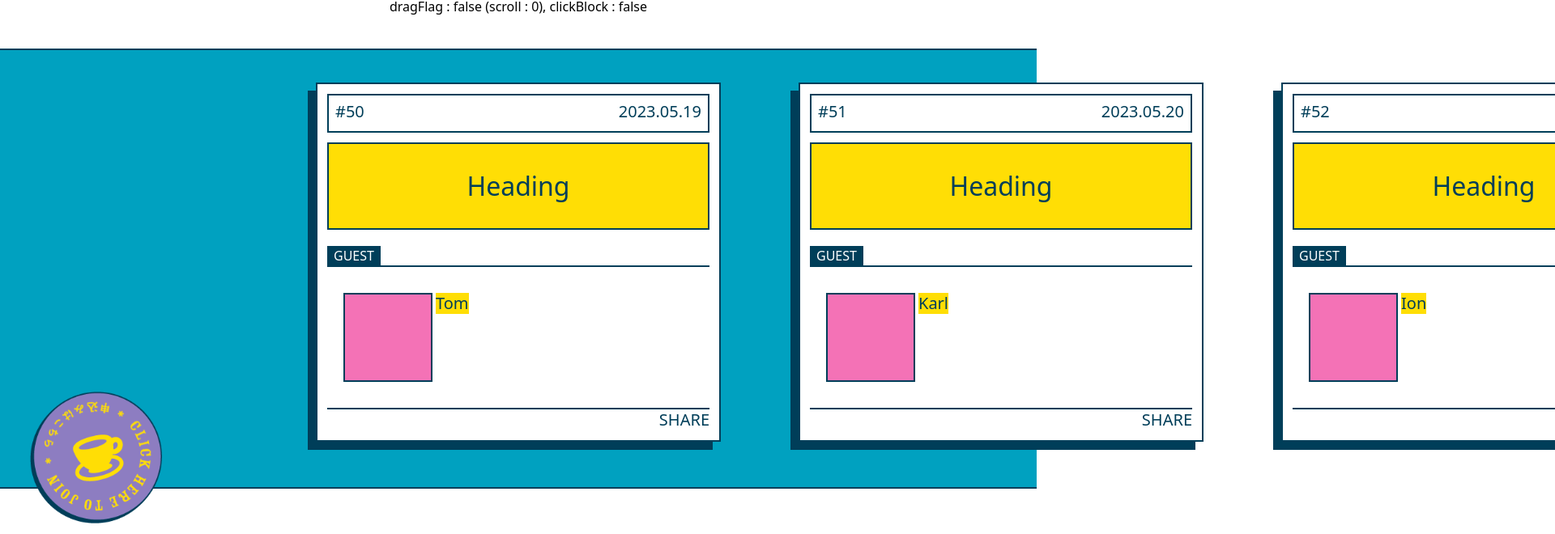
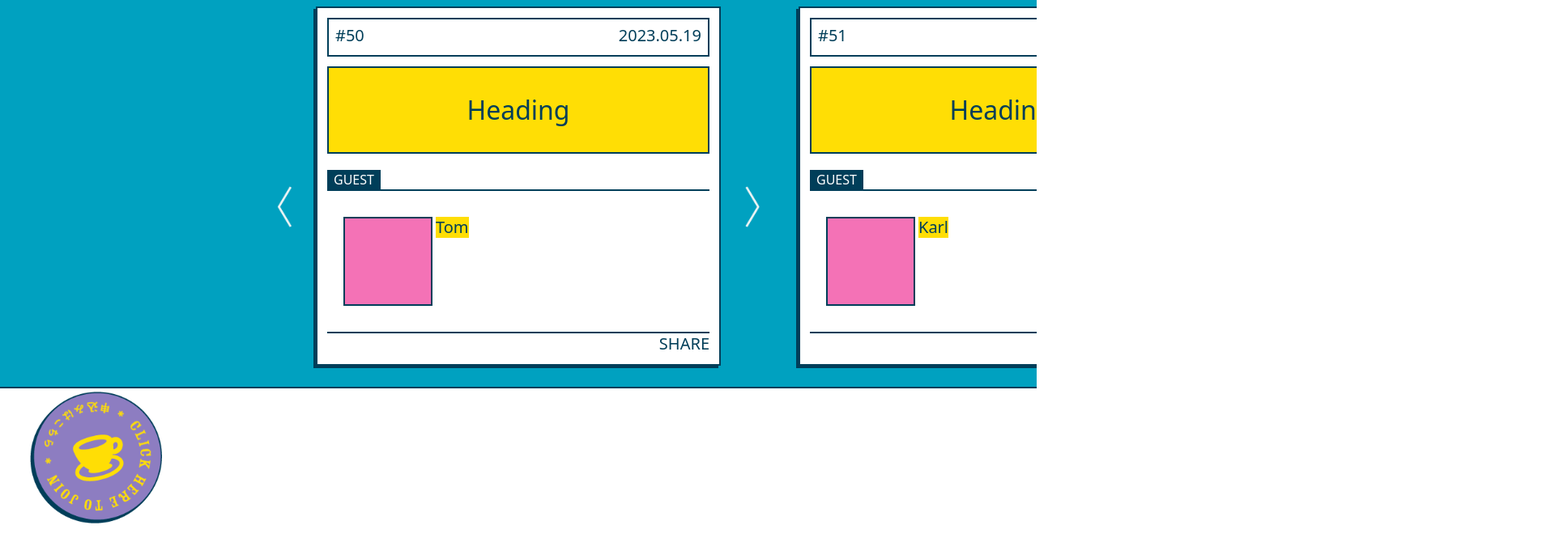
Before and after one commit to hua5155/clone_sites, a SvelteKit app: page /social_coffee_house in a window 1280 px wide. Shown: the part 116-776 px from the top of the page at 81% size, 1920 px wide, since content can reach past the window. Built offline with nearby package versions, Linux system fonts and the light colour scheme.

Commit message:
Refactored Social Coffee House.

```diff
--- a/src/routes/social_coffee_house/+page.svelte
+++ b/src/routes/social_coffee_house/+page.svelte
@@ -1,9 +1,5 @@
 <script lang="ts">
 	import Card from './Card.svelte';
-
-	let modalFlag = false;
-	let animationIn = false;
-	let animationOut = false;
 
 	const dummyData = [
 		{
@@ -32,70 +28,119 @@
 		}
 	];
 	let selected = dummyData[0];
+
+	const SLIDE_WIDTH = 596 as const;
+	const pageLimit = (dummyData.length - 1) * -1;
+
+	let dragFlag = false;
 	let clickBlock = false; // try to find better solution
-
 	let scroll = 0;
 	let referenceX = 0;
-	let dragFlag = false;
-	let slideElement: HTMLElement;
-	const handleDrag = (e: MouseEvent) => {
-		if (dragFlag === false) {
+
+	let modalFlag = false;
+	let animationIn = false;
+	let animationOut = false;
+
+	let page = 0;
+</script>
+
+<svelte:window
+	on:mousemove={(e) => {
+		if (dragFlag === false) return;
+		else clickBlock = true;
+
+		scroll += e.screenX - referenceX;
+		referenceX = e.screenX;
+	}}
+	on:mouseup={(e) => {
+		setTimeout(() => {
+			clickBlock = false;
+		}, 10);
+		dragFlag = false;
+
+		let page = Math.round(scroll / SLIDE_WIDTH);
+		if (page > 0) {
+			scroll = SLIDE_WIDTH * 0;
 			return;
 		}
+		if (page < pageLimit) {
+			scroll = SLIDE_WIDTH * pageLimit;
+			return;
+		}
+		scroll = SLIDE_WIDTH * page;
+	}}
+/>
 
-		clickBlock = true;
-
-		// let referenceX = slideElement.getBoundingClientRect().left;
-		let deviation = e.pageX - referenceX;
-		scroll += deviation;
-
-		referenceX = e.pageX;
-	};
-</script>
-
-<main class="absolute left-0 top-0 h-screen w-screen max-w-full">
-	<div class="mx-auto mt-10 h-fit w-fit">
+<main class="absolute left-0 top-0 h-screen w-screen max-w-full overflow-x-hidden">
+	<!-- <img class="w-full" src="social_coffee_house/fv_pc.png" alt="" /> -->
+	<!-- <div class="pt-10"></div>
+	<div class="mx-auto h-fit w-fit">
 		<p>{`modalFlag : ${modalFlag}`}</p>
 		<p>{`animationIn : ${animationIn}`}</p>
 		<p>{`animationOut : ${animationOut}`}</p>
-		<p>{`dragFlag : ${dragFlag} (scroll : ${scroll}), clickBlock : ${clickBlock}`}</p>
-	</div>
+		<p>{`clickBlock : ${clickBlock}`}</p>
+		<p>{`dragFlag : ${dragFlag} (scroll : ${scroll})`}</p>
+	</div> -->
 
-	<div class="mt-10 border-b-2 border-t-2 border-[#003e59] bg-[#00a1c0]">
+	<div class="pt-24"></div>
+	<div
+		class="flex h-[500px] w-screen items-center justify-center overflow-hidden border-y-2 border-[#003e59] bg-[#00a1c0]"
+	>
+		<div
+			class="relative flex w-[--width] items-center justify-center"
+			style:--width="{SLIDE_WIDTH}px"
+		>
+			<button
+				class="absolute left-0 top-1/2"
+				on:click={() => {
+					page = scroll / SLIDE_WIDTH;
+					if (page < 0) {
+						scroll = (page + 1) * SLIDE_WIDTH;
+					}
+				}}
+			>
+				<img class="w-[18px]" src="social_coffee_house/arrow_left.png" alt="left arrow" />
+			</button>
+			<button
+				class="absolute right-0 top-1/2"
+				on:click={() => {
+					page = scroll / SLIDE_WIDTH;
+					if (page > pageLimit) {
+						scroll = (page - 1) * SLIDE_WIDTH;
+					}
+				}}
+			>
+				<img class="w-[18px]" src="social_coffee_house/arrow_right.png" alt="right arrow" />
+			</button>
 			<ul
-			class="draggable mx-auto mt-10 flex h-[500px] w-[500px] flex-row space-x-24"
-			style="--position: {scroll}px;"
-			bind:this={slideElement}
+				class="flex h-fit w-[500px] translate-x-[--position] flex-row gap-24"
+				class:transition-transform={!dragFlag}
+				class:duration-500={!dragFlag}
+				style:--position="{scroll}px"
 			>
 				{#each dummyData as card, index}
-				<li
+					<li>
+						<button
 							on:mousedown={(e) => {
-						// console.log('mouse down');
-						referenceX = e.pageX;
+								referenceX = e.screenX;
 								dragFlag = true;
 							}}
-				>
-					<button
-						class=""
 							on:click={() => {
-							if (clickBlock === true) {
-								return;
-							}
+								if (clickBlock === true) return;
+
 								selected = dummyData[index];
 								modalFlag = true;
 								animationIn = true;
 							}}
 						>
 							<Card id={card.id} date={card.date} heading={card.heading}>
-							<div class="flex flex-row space-x-5">
 								<div class="flex flex-row space-x-1">
 									<div class="h-[110px] w-[110px] border-2 border-[#003e59] bg-pink-400" />
-									<div
+									<p
 										class="h-fit w-fit bg-[#ffde05] text-[20px] font-[400] capitalize leading-[1.6rem] text-[#003e59]"
 									>
 										{card.name}
-									</div>
-								</div>
+									</p>
 								</div>
 							</Card>
 						</button>
@@ -103,9 +148,10 @@
 				{/each}
 			</ul>
 		</div>
+	</div>
 
 	{#if modalFlag === true}
-		<div
+		<button
 			class="absolute left-0 top-0 flex h-screen w-screen items-center justify-center bg-black/50"
 			class:modal-fadeIn={animationIn === true}
 			class:modal-fadeOut={animationOut === true}
@@ -113,7 +159,6 @@
 				animationIn = false;
 				animationOut = true;
 			}}
-			on:keydown={() => {}}
 			on:animationend={() => {
 				if (animationIn === true) {
 					return;
@@ -124,75 +169,41 @@
 			}}
 		>
 			<div class="h-fit w-fit">
-				<button class="mx-auto mb-1 block h-fit w-fit">
-					<div
-						class="box-shadow h-[50px] w-[50px] rounded-full border-2 border-[#003e59] bg-white text-[30px] text-[#003e59]"
+				<div class="mx-auto mb-1 block h-fit w-fit">
+					<button
+						class="h-[50px] w-[50px] rounded-full border-2 border-[#003e59] bg-white text-[30px] text-[#003e59] drop-shadow-[-3px_3px_0px_#003e59]"
 					>
 						X
+					</button>
 				</div>
-				</button>
 				<Card id={selected.id} date={selected.date} heading={selected.heading}>
 					<div class="flex flex-row space-x-5">
-						<div class="flex flex-row space-x-1">
 						<div class="h-[110px] w-[110px] border-2 border-[#003e59] bg-pink-400" />
-							<div
+						<p
 							class="h-fit w-fit bg-[#ffde05] text-[20px] font-[400] capitalize leading-[1.6rem] text-[#003e59]"
 						>
 							{selected.name}
-							</div>
-						</div>
+						</p>
 					</div>
 				</Card>
 			</div>
-		</div>
+		</button>
 	{/if}
 
+	<a
+		class="fixed bottom-10 left-10 drop-shadow-[-3px_3px_0px_#003e59] transition-transform duration-500 hover:scale-110"
+		href="https://socialcoffeehouse.arca.tokyo/"
+	>
+		<img class="h-[160px] w-[160px]" src="social_coffee_house/circle_center.png" alt="" />
 		<div
-		class="box-shadow fixed bottom-10 left-10 h-fit w-fit transition-transform duration-500 hover:scale-110"
+			class="absolute left-0 top-0 flex h-full w-full animate-[spin_11s_linear_infinite] items-center justify-center"
 		>
-		<div class="z-0 h-fit w-fit">
-			<img class="h-[160px] w-[160px]" src="social_coffee_house/circle_center.png" alt="" />
-		</div>
-		<div class="rotate absolute left-0 top-0 z-10 flex h-full w-full items-center justify-center">
 			<img class="h-[135px] w-[135px]" src="social_coffee_house/circle_txt.png" alt="" />
 		</div>
-	</div>
+	</a>
 </main>
 
-<svelte:window
-	on:keypress={(e) => {
-		// console.log(`window : ${e.key}`);
-	}}
-	on:mousemove={(e) => {
-		// console.log('mouse move');
-		handleDrag(e);
-	}}
-	on:mouseup={() => {
-		// console.log('mouse up');
-		setTimeout(() => {
-			clickBlock = false;
-		}, 10);
-		dragFlag = false;
-	}}
-/>
-
 <style>
-	.box-shadow {
-		filter: drop-shadow(-3px 3px 0px #003e59);
-	}
-
-	.rotate {
-		animation: rotate 11000ms linear infinite;
-	}
-	@keyframes rotate {
-		0% {
-			transform: rotate(0deg);
-		}
-		100% {
-			transform: rotate(360deg);
-		}
-	}
-
 	.modal-fadeIn {
 		animation: fadeIn 200ms ease normal forwards;
 	}
@@ -216,11 +227,4 @@
 			opacity: 0;
 		}
 	}
-
-	/* .slide {
-		transform: translateX();
-	} */
-	.draggable {
-		transform: translateX(var(--position));
-	}
 </style>
--- a/src/routes/social_coffee_house/Card.svelte
+++ b/src/routes/social_coffee_house/Card.svelte
@@ -4,7 +4,7 @@
 	export let heading: string;
 </script>
 
-<div class="box-shadow w-fit min-w-[500px] border-2 border-[#003e59] bg-white p-3">
+<div class="w-[500px] border-2 border-[#003e59] bg-white p-3 drop-shadow-[-3px_3px_0px_#003e59]">
 	<div
 		class="flex h-12 flex-row items-center justify-between border-2 border-[#003e59] font-sans text-[20px] font-[400] leading-[1.6rem] text-[#003e59]"
 	>
@@ -16,26 +16,20 @@
 		</div>
 	</div>
 
-	<div class="mt-3 border-2 border-[#003e59] bg-[#ffde05]">
+	<div class="pt-3"></div>
+	<div class="border-2 border-[#003e59] bg-[#ffde05]">
 		<h2 class="px-4 py-7 text-center text-[32px] text-[#003e59]">
 			{heading}
 		</h2>
 	</div>
 
-	<div class="mt-5">
-		<h3 class="w-fit bg-[#003e59] px-2 text-white">GUEST</h3>
-		<div class="border-b-2 border-t-2 border-[#003e59] px-5 py-8">
-			<slot />
-		</div>
+	<div class="pt-5"></div>
+	<h3 class="w-fit bg-[#003e59] px-2 text-white">GUEST</h3>
+	<div class="border-b-2 border-t-2 border-[#003e59] px-5 py-8">
+		<slot />
 	</div>
 
 	<div class="flex justify-end text-[20px] font-[400] leading-[1.6rem] text-[#003e59]">
 		<p class="w-fit">SHARE</p>
 	</div>
 </div>
-
-<style>
-	.box-shadow {
-		filter: drop-shadow(-10px 10px 0px #003e59);
-	}
-</style>
```
Also changed, not shown: static/social_coffee_house/arrow_left.png (added), static/social_coffee_house/arrow_right.png (added). Lines whose indentation alone changed are shown as unchanged.
